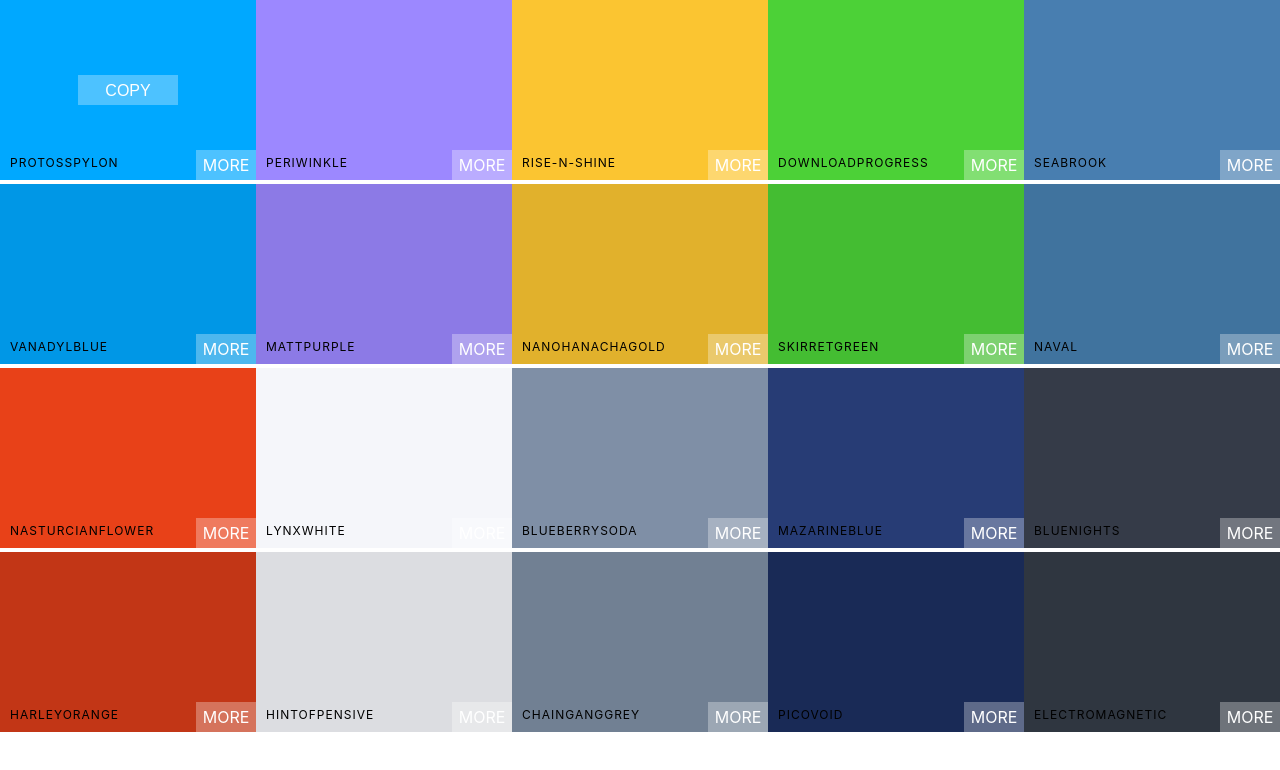
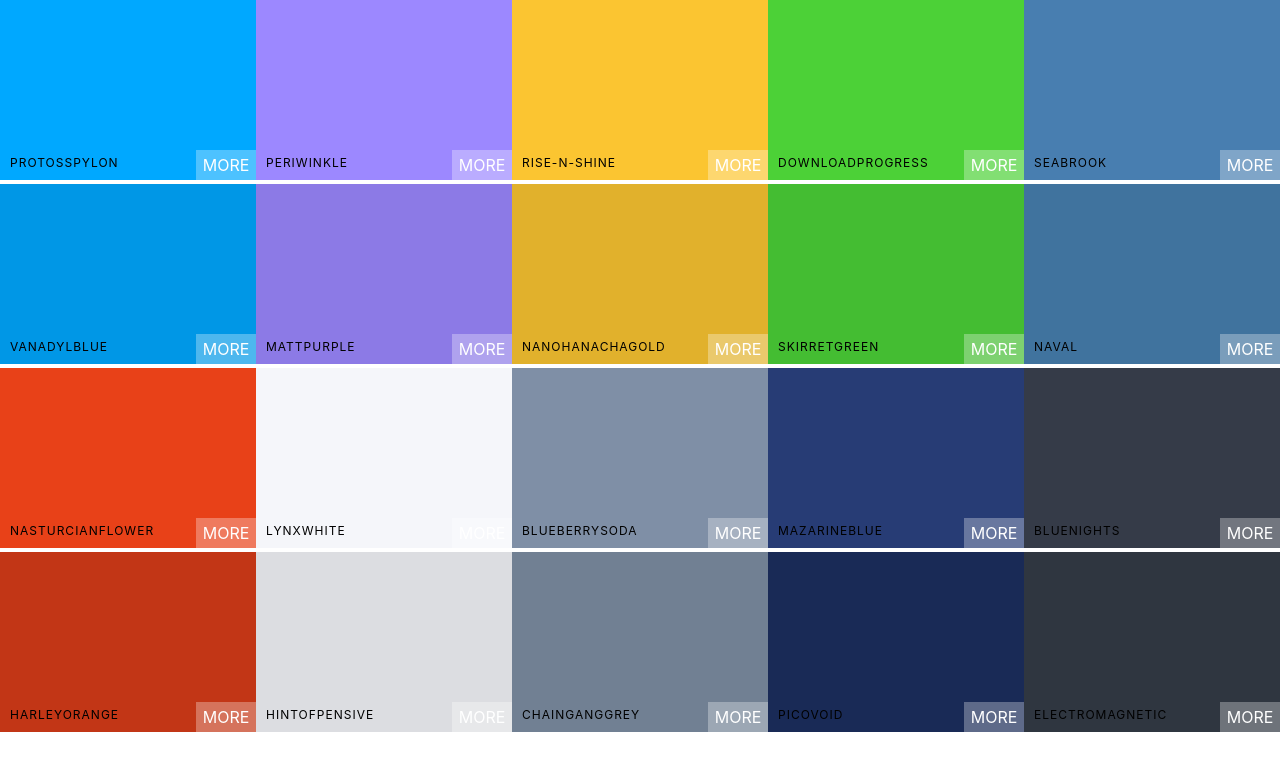
Before and after one commit to MoisesMH/color-app, a React (Create React App) app: page / in a window 1280 px wide. Shown: the top 770 px of the page. Built offline with nearby package versions, Linux system fonts and the light colour scheme.

Commit message:
Implemented copy-to-clipboard

```diff
--- a/package.json
+++ b/package.json
@@ -7,6 +7,7 @@
     "@testing-library/react": "^13.3.0",
     "@testing-library/user-event": "^13.5.0",
     "react": "^18.2.0",
+    "react-copy-to-clipboard": "^5.1.0",
     "react-dom": "^18.2.0",
     "react-scripts": "5.0.1",
     "web-vitals": "^2.1.4"
--- a/src/ColorBox.js
+++ b/src/ColorBox.js
@@ -1,28 +1,35 @@
 import React, { Component } from "react";
+import { CopyToClipboard } from "react-copy-to-clipboard";
 import Button from "./Button";
 import "./ColorBox.css"
 
 class ColorBox extends Component {
     constructor(props) {
         super(props)
-        this.copyToClipboard = this.copyToClipboard.bind(this)
+        // this.copyToClipboard = this.copyToClipboard.bind(this)
+        this.state = { copied: false }
     }
 
-    copyToClipboard() {
-        console.log(this.props.color)
-    }
+    // Copy to clipboard with a single command
+    // async copyToClipboard() {
+    //     await navigator.clipboard.writeText(this.props.color)
+    // }
+    // <div className="ColorBox" style={{ backgroundColor: this.props.color }} onClick={this.copyToClipboard}><div>
+    // Another way to copy to clipboard is using the library react-copy-to-clipboard
 
     render() {
         return (
+            <CopyToClipboard text={this.props.color}>
                 <div className="ColorBox" style={{ backgroundColor: this.props.color }}>
                     <div className="copy-container">
                         <div className="box-content">
                             <span>{this.props.name}</span>
                         </div>
-                    <Button className="copy-button" func={this.copyToClipboard} text="Copy" />
+                        <Button className="copy-button" text="Copy" />
                     </div>
                     <span className="see-more">More</span>
                 </div>
+            </CopyToClipboard>
         )
     }
 }
```
Also changed, not shown: 1 other file (tests, documents, lock files or other folders). Lines whose indentation alone changed are shown as unchanged.
